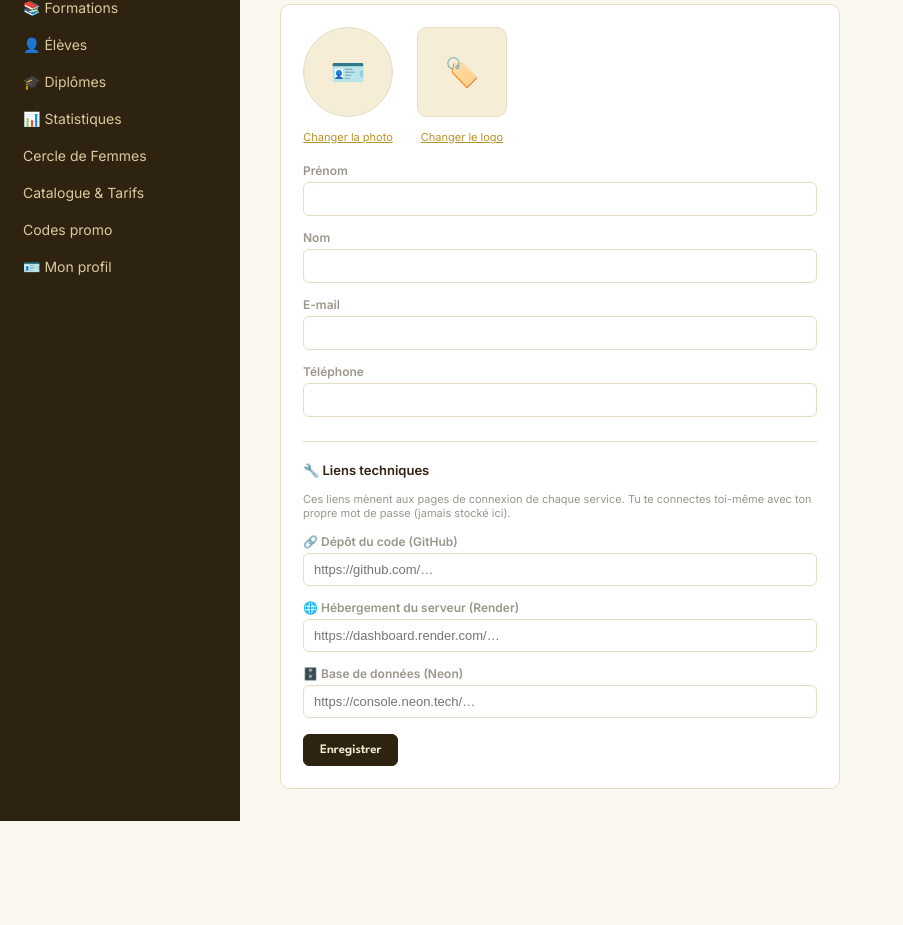
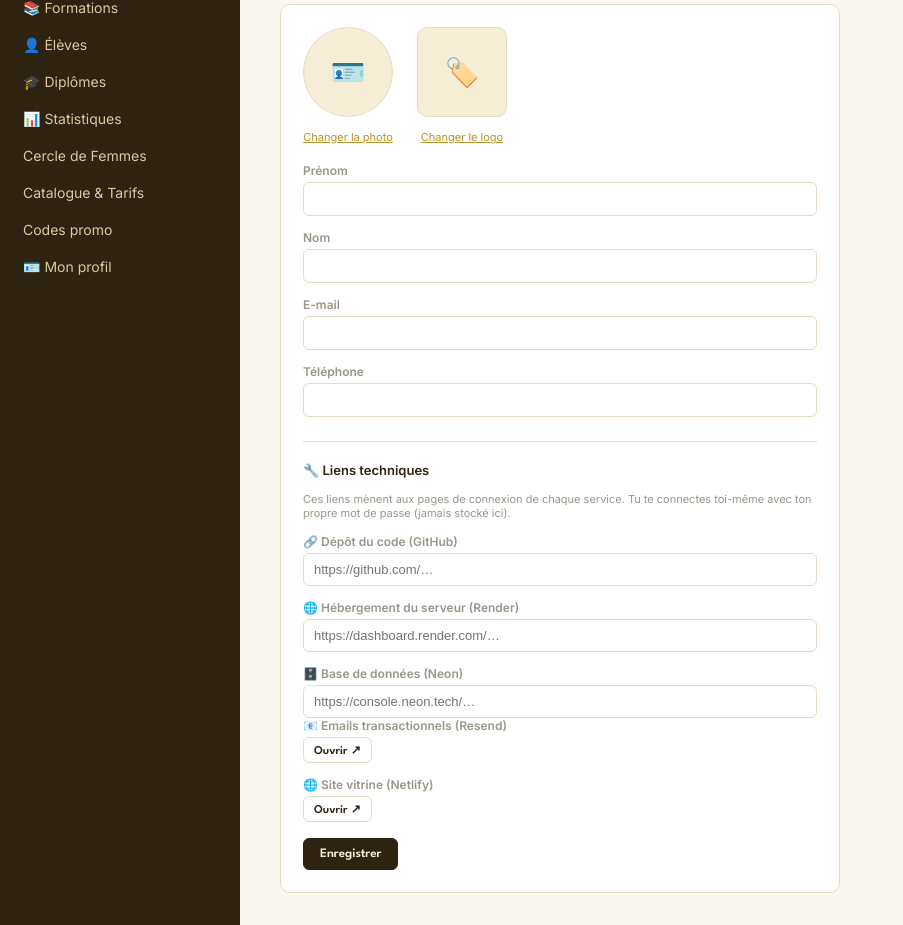
Before and after one commit to laurence-apli/lms-formation, a FastAPI app: template app/templates/admin/profil.html in a window 1280 px wide. Shown: the part 90-1015 px from the top of the page, without its empty margins (0-903 px from the left). Before the commit the page ends 911 px from the top, so only its background shows below. Run offline with FastAPI, Linux system fonts and the light colour scheme; the template is opened without the code that fills it, so the values that code supplies are empty; parts of the project's set-up code (start-up, migrations or seed data) failed here and were passed over.

Commit message:
Enhance admin profile with new links
Added links for transactional emails and showcase site.

```diff
--- a/app/templates/admin/profil.html
+++ b/app/templates/admin/profil.html
@@ -51,7 +51,16 @@
       <input type="text" id="profil-lien-neon" placeholder="https://console.neon.tech/…" style="flex:1; padding:8px 10px; border:1px solid var(--border); border-radius:6px; font-size:13px;">
       <a class="btn btn-sm" id="lien-ouvrir-neon" href="#" target="_blank" rel="noopener" style="display:none;">Ouvrir ↗</a>
     </div>
-  </div>
+
+    <label style="display:block; font-size:12px; color:var(--grey); font-weight:600; margin-bottom:4px;">📧 Emails transactionnels (Resend)</label>
+    <div style="display:flex; gap:8px; margin-bottom:14px;">
+      <a class="btn btn-sm" href="https://resend.com/emails" target="_blank" rel="noopener">Ouvrir ↗</a>
+    </div>
+
+    <label style="display:block; font-size:12px; color:var(--grey); font-weight:600; margin-bottom:4px;">🌐 Site vitrine (Netlify)</label>
+    <div style="display:flex; gap:8px; margin-bottom:14px;">
+      <a class="btn btn-sm" href="https://app.netlify.com/teams/maresonance42/overview" target="_blank" rel="noopener">Ouvrir ↗</a>
+    </div>  </div>
 
   <div class="modal-actions" style="justify-content:flex-start; margin-top:16px;">
     <button class="btn btn-primary" onclick="enregistrer()">Enregistrer</button>
```
